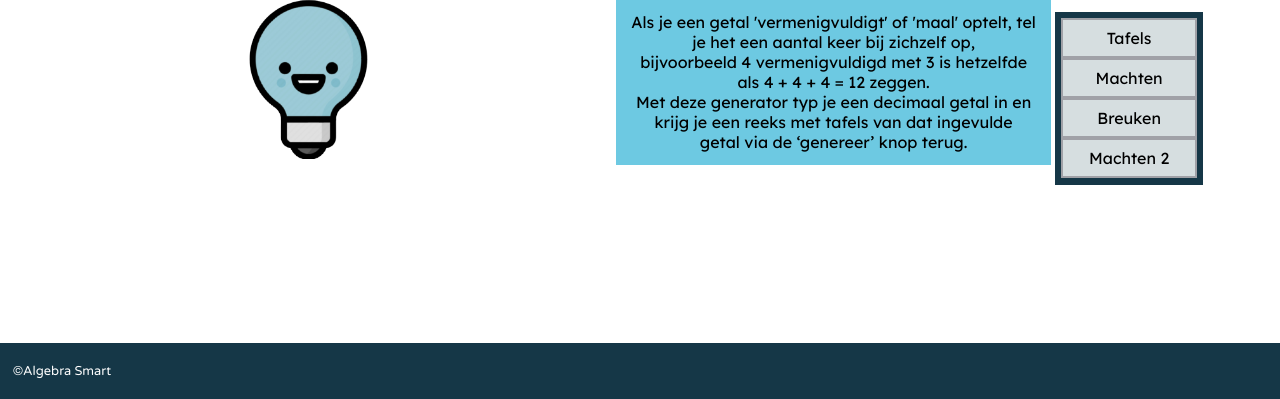
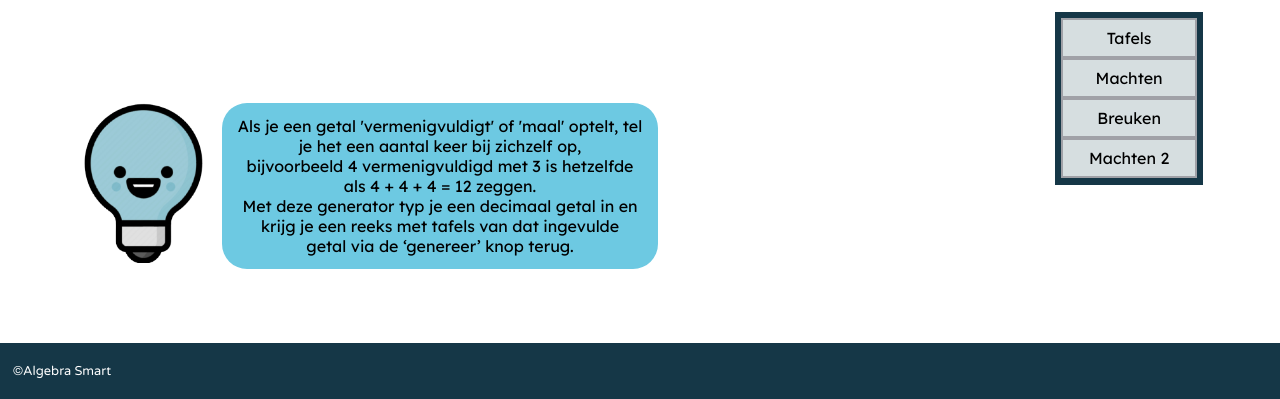
Before and after one commit to SiwaniV/ALA_p4_groep2, a PHP site: page /eenvoudigrekenen.html in a window 1280 px wide. Shown: the part 401-800 px from the top of the page. Run offline with PHP 8.4, Linux system fonts and the light colour scheme.

Commit message:
HTML en CSS ge-updated

```diff
--- a/CSS/eenvoudrekenen.css
+++ b/CSS/eenvoudrekenen.css
@@ -189,31 +189,35 @@
          background-color: #7e8283;
      }
 
-
+/*UITLEG*/
 
     .lamp img {
         height: 20vh;
     }
 
     #blok-1 {
+        margin-top: 5vh;
+        padding: 5vw;
         display: flex;
-        flex-direction: row;
-        justify-content: space-evenly;
+        justify-content: flex-start;
     }
 
-    .lamp {
-        display: flex;
+    .lamp img {
 
 
     }
 
     #uitleg {
-        display: flex;
+
         background-color: var(--uitlegbackground);
         width: 32vw;
         padding: 1vw;
+        border-radius: 25px;
+
 
     }
+
+    /*UITLEG eind*/
 
     footer {
         position: absolute;
--- a/eenvoudigrekenen.html
+++ b/eenvoudigrekenen.html
@@ -75,7 +75,6 @@
                     <p>Als je een getal 'vermenigvuldigt' of 'maal' optelt,
                         tel je het een aantal keer bij zichzelf op,<br> bijvoorbeeld 4 vermenigvuldigd
                         met 3 is hetzelfde als 4 + 4 + 4 = 12 zeggen.<br>
-
                         Met deze generator typ je een decimaal getal in
                         en krijg je een reeks met tafels van dat ingevulde<br>
                         getal via de ‘genereer’ knop terug.</p>
```
